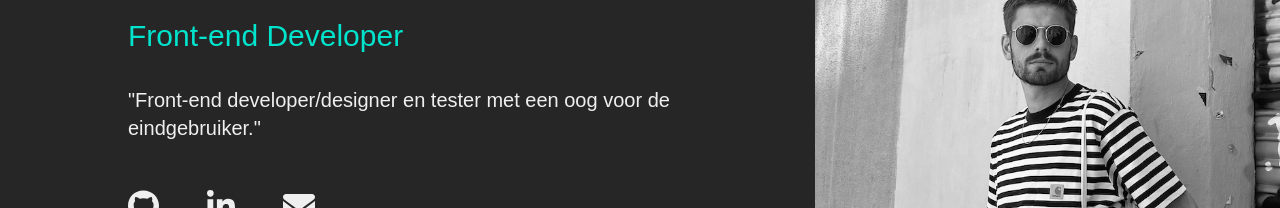
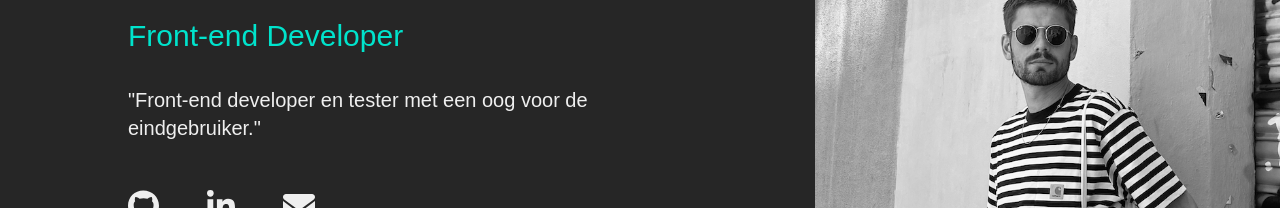
Before and after one commit to hendrik-boerma/hendrik-boerma, a React (Create React App) app: page / in a window 1280 px wide. Shown: the part 310-518 px from the top of the page. Built offline with nearby package versions, Linux system fonts and the light colour scheme.

Commit message:
test domain

```diff
--- a/index.html
+++ /dev/null
@@ -1 +0,0 @@
-<H1>Hello world</H1>
--- a/src/components/Header.js
+++ b/src/components/Header.js
@@ -8,7 +8,7 @@ function Header({ tabIndex}) {
         <article className='w-full flex flex-col text-start justify-center gap-4 px-4 py-8 md:px-32 z-10 bg-backgroundcolor2'>
           <h1 className='text-textcolor text-3xl font-bold md:text-4xl xl:text-6xl'>Hendrik Boerma</h1>
           <h2 className='text-secondary text-xl md:text-2xl xl:text-3xl'>Front-end Developer</h2>
-          <p className='leading-relaxed text-l xl:text-xl text-textcolor py-4'>"Front-end developer/designer en tester met een oog voor de eindgebruiker."</p>
+          <p className='leading-relaxed text-l xl:text-xl text-textcolor py-4'>"Front-end developer en tester met een oog voor de eindgebruiker."</p>
          <div className="flex gap-12 py-4 slideleft">
             <a href="https://github.com/hendrik-boerma" rel="noreferrer" target="_blank" tabIndex={tabIndex} aria-label="Github"><FontAwesomeIcon className="cursor-pointer text-textcolor hover:text-secondary" icon={faGithub} size='2xl'/></a>
             <a href="https://www.linkedin.com/in/hendrik-boerma/" rel="noreferrer" target="_blank" tabIndex={tabIndex} aria-label="Linkedin"><FontAwesomeIcon className="cursor-pointer text-textcolor  hover:text-secondary" icon={faLinkedinIn} size='2xl'/></a>
```
